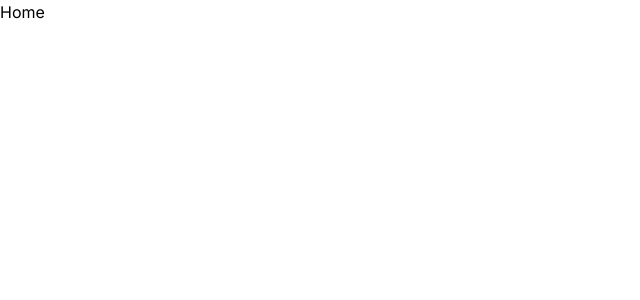
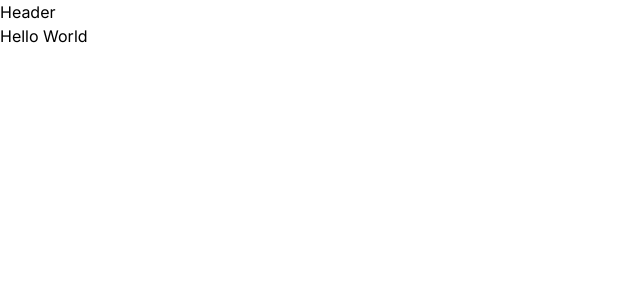
Before and after one commit to jilherme/devstore, a Next.js app: page / in a window 1280 px wide. Shown: the top 300 px of the page, without its empty margins (0-640 px from the left). Built offline with nearby package versions, Linux system fonts and the light colour scheme.

Commit message:
add: app layout

```diff
--- /dev/null
+++ b/src/app/(store)/(home)/loading.tsx
@@ -0,0 +1,3 @@
+export default function HomeLoading() {
+  return <p>Carregando...</p>
+}
--- /dev/null
+++ b/src/app/(store)/(home)/page.tsx
@@ -0,0 +1,5 @@
+export default async function Home() {
+  await new Promise((resolve) => setTimeout(resolve, 2000))
+
+  return <h1>Hello World</h1>
+}
--- /dev/null
+++ b/src/app/(store)/layout.tsx
@@ -0,0 +1,11 @@
+import { Header } from '@/components/header'
+import { ReactNode } from 'react'
+
+export default function StoreLayout({ children }: { children: ReactNode }) {
+  return (
+    <div>
+      <Header />
+      {children}
+    </div>
+  )
+}
--- /dev/null
+++ b/src/app/(store)/search/loading.tsx
@@ -0,0 +1,3 @@
+export default function SearchLoading() {
+  return <p>Carregando busca...</p>
+}
--- /dev/null
+++ b/src/app/(store)/search/page.tsx
@@ -0,0 +1,5 @@
+export default async function Search() {
+  await new Promise((resolve) => setTimeout(resolve, 2000))
+
+  return <h1>Hello World</h1>
+}
--- /dev/null
+++ b/src/components/header.tsx
@@ -0,0 +1,3 @@
+export function Header() {
+  return <div>Header</div>
+}
```
